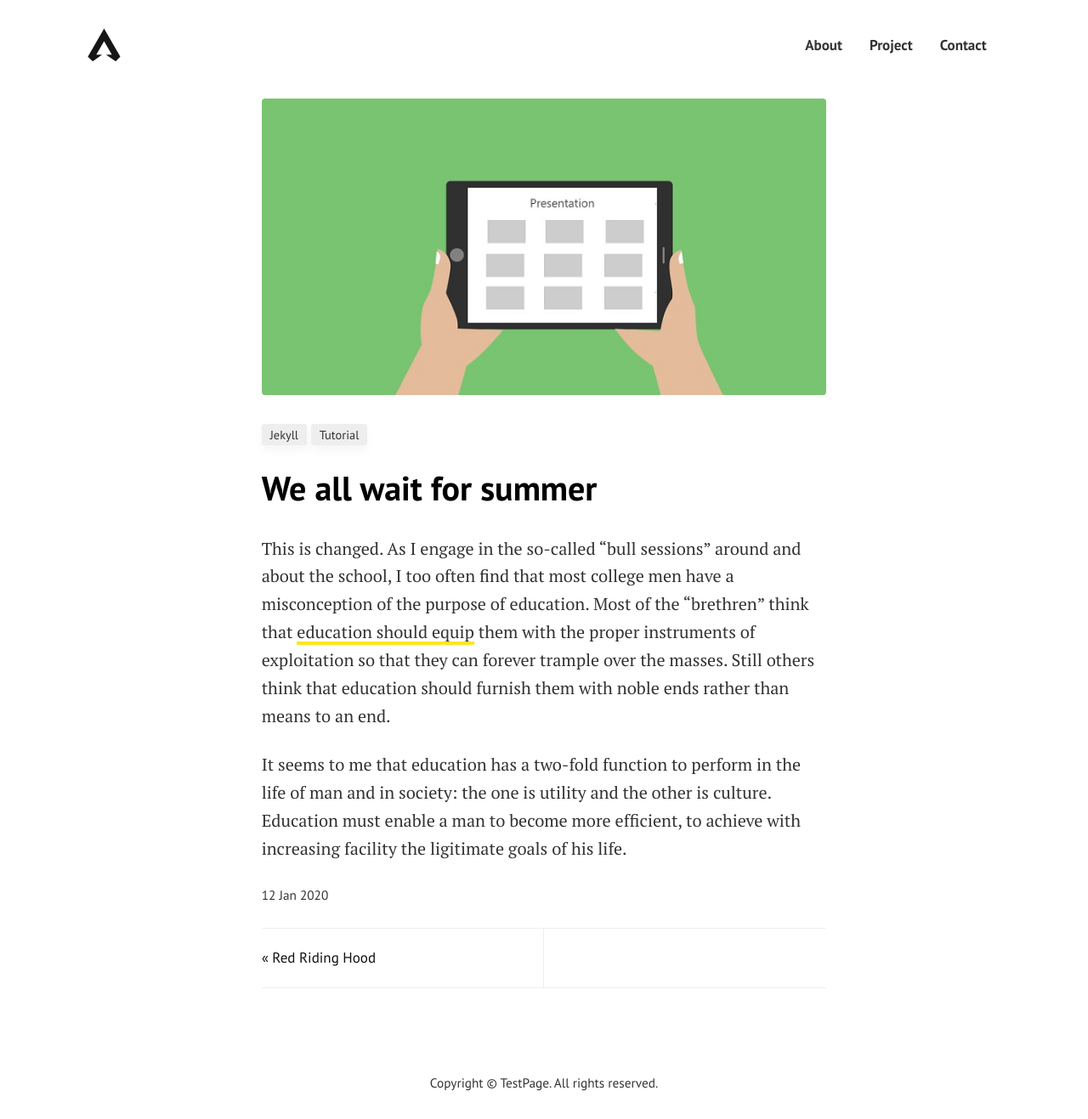
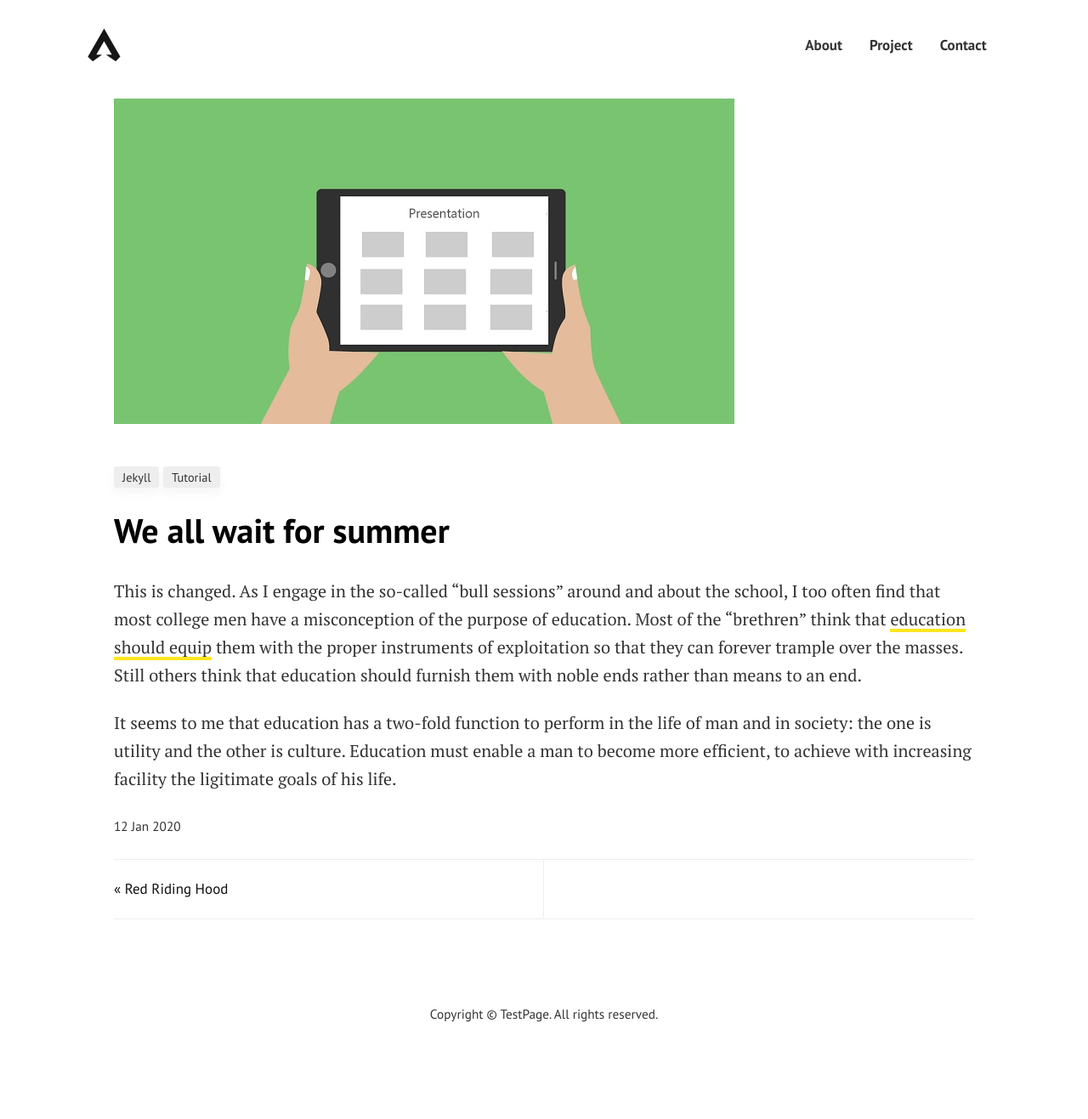
Before and after one commit to 4bujak/jekyll-theme-master, a Jekyll site: the page built from _posts/2020-01-12-we-all-wait-for-summer.md, in a window 1280 px wide and 1317 px high. Shown: the whole window at 85% size. Built offline with Jekyll 4.4.1, drawn with Linux system fonts in a browser that asks for light colours.

Commit message:
post layout

```diff
--- a/_layouts/post.html
+++ b/_layouts/post.html
@@ -12,10 +12,11 @@ post_class: post-template
 
 
 		<!-- Post -->
-		<div class="col-sm-8">
+		<div class="col-sm-16">
             <!-- Post Featured Image -->
-			{% if page.image %}<img class="featured-image img-fluid rounded" src="{{ site.baseurl }}/{{ page.image }}" alt="{{ page.title }}">{% endif %}
-			<!-- End Featured Image -->
+			{% if page.image %}<div class="col-12"><img class="img-fluid rounded-3 mb-5" src="{{ site.baseurl }}/{{ page.image }}" alt="{{ page.title }}">{% endif %}
+
+            <!-- End Featured Image -->
 			<div class="mainheading">
 
                 <!-- Post Categories -->
```
